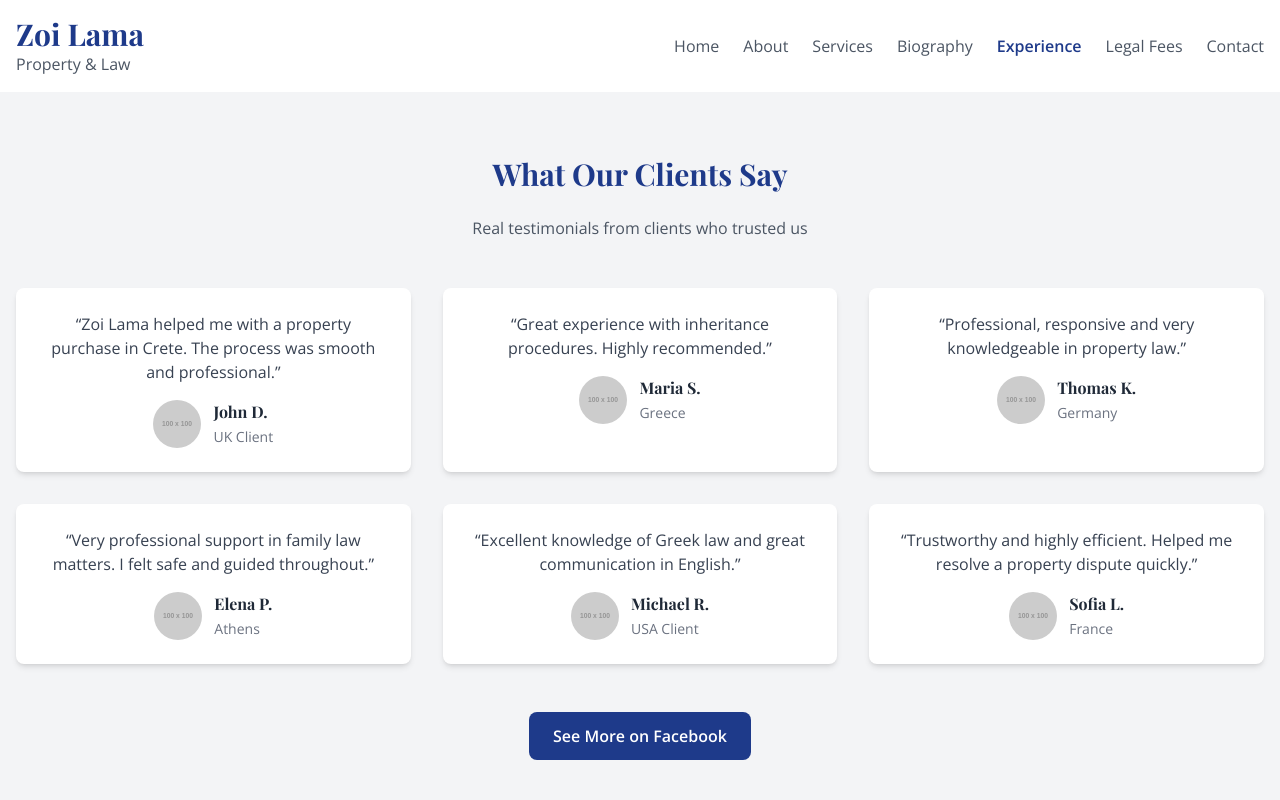
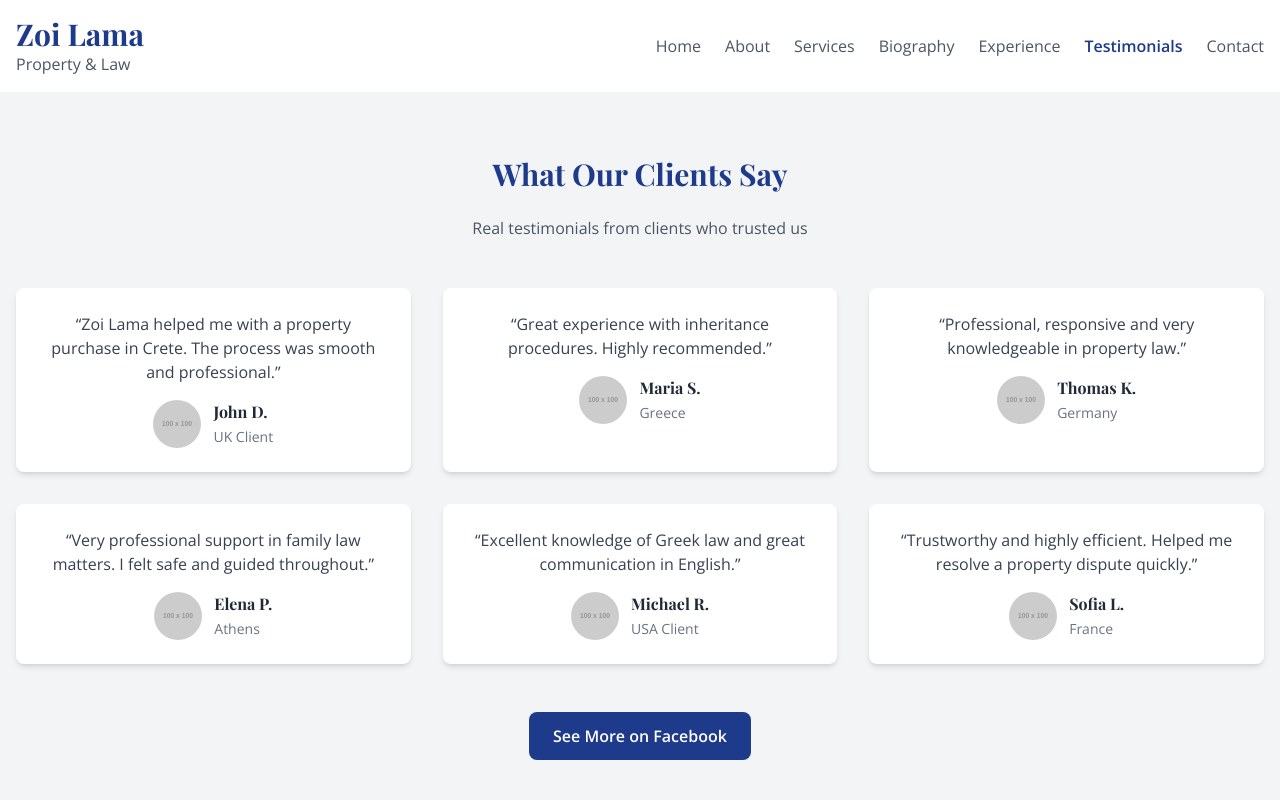
Before and after one commit to Pixel-Node-Studio/zoilama.gr, a plain HTML site: page testimonials.html in a window 1280 px wide. Shown: the top 800 px of the page. Drawn offline with nearby package versions, Linux system fonts and the light colour scheme; placeholder pictures from the web are drawn by us.

Commit message:
testimonials

```diff
--- a/testimonials.html
+++ b/testimonials.html
@@ -54,8 +54,8 @@
                     <li><a href="about.html" class="text-gray-600 hover:text-primary">About</a></li>
                     <li><a href="services.html" class="text-gray-600 hover:text-primary">Services</a></li>
                     <li><a href="biography.html" class="text-gray-600 hover:text-primary">Biography</a></li>
-                    <li><a href="experience.html" class="text-primary font-semibold hover:text-accent">Experience</a></li>
-                    <li><a href="legal-fees.html" class="text-gray-600 hover:text-primary">Legal Fees</a></li>
+                    <li><a href="experience.html" class="text-gray-600 hover:text-primary">Experience</a></li>
+                    <li><a href="testimonials.html" class="text-primary font-semibold hover:text-accent">Testimonials</a></li>
                     <li><a href="contact.html" class="text-gray-600 hover:text-primary">Contact</a></li>
                 </ul>
             </nav>
@@ -64,7 +64,6 @@
             </button>
         </div>
     </header>
-
 
 
 
```
